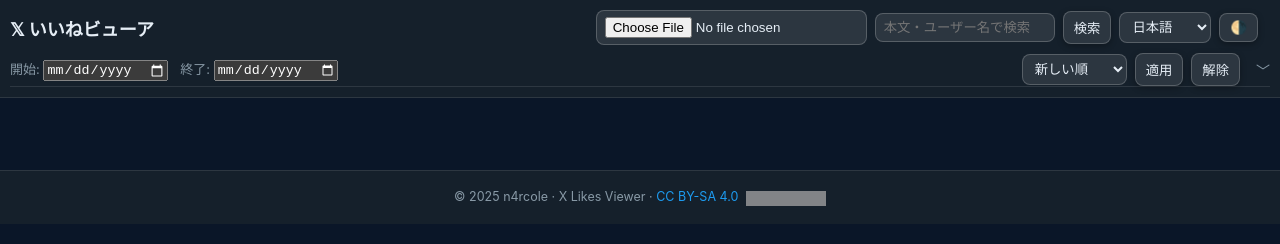
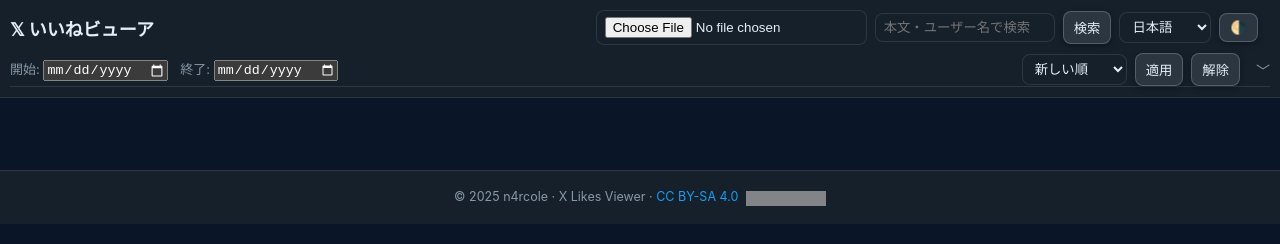
Before and after one commit to n4rcl/XLV, a plain HTML site: page index.html in a window 1280 px wide. Both pictures are taken after a click on the button "テーマ切替". Drawn offline with Linux system fonts and the light colour scheme; grey boxes are pictures that could not be loaded.

Commit message:
Update index.html
fix pulldown

```diff
--- a/index.html
+++ b/index.html
@@ -118,8 +118,8 @@ body.amoled .controls input[type="file"],
 body.amoled .controls select,
 body.amoled #langSelect,
 body.amoled #sortSelect {
-  background: rgba(255,255,255,0.1);
-  border: 1px solid rgba(255,255,255,0.2);
+  background: var(--card);
+  border: 1px solid var(--border);
   color: var(--text);
 }
 
```
